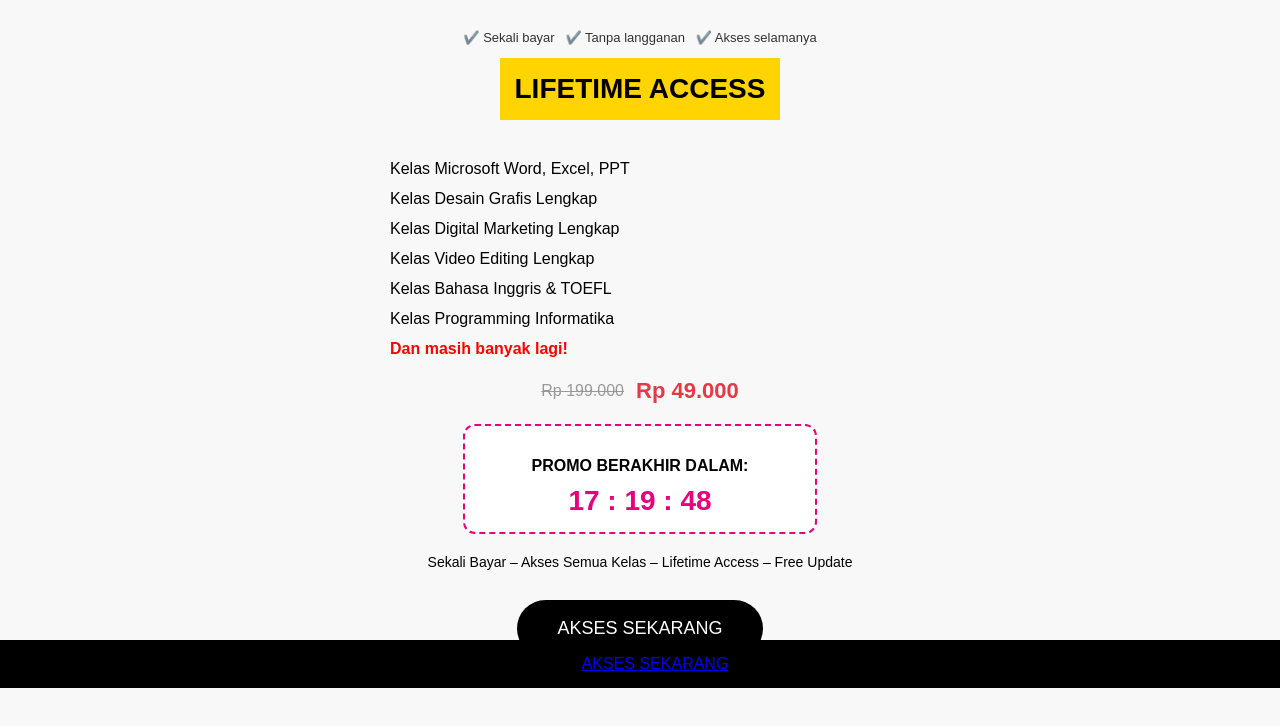
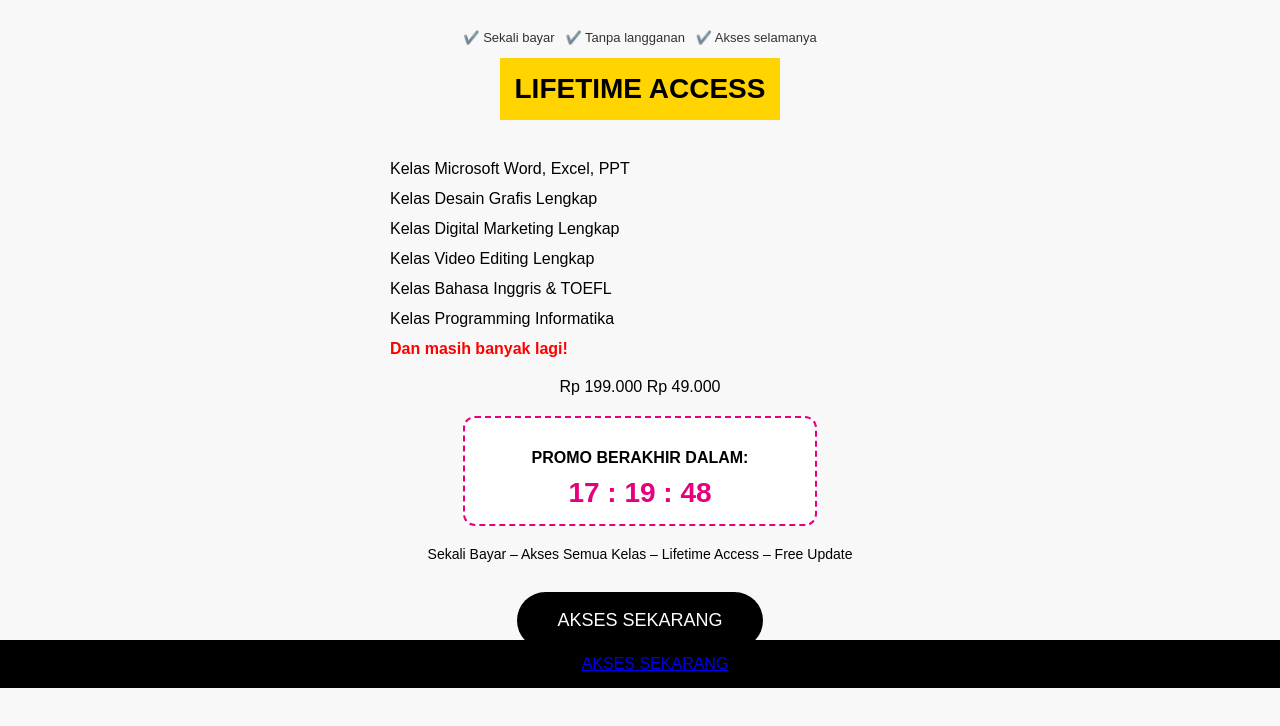
Before and after one commit to hercapintar-hash/Skill-PH-versi-5T, a plain HTML site: page index.html in a window 1280 px wide. Shown: the part 212-938 px from the top of the page. Drawn offline with Linux system fonts and the light colour scheme.

Commit message:
Remove price box and related styles
Removed price-related styles from the CSS file.

```diff
--- a/style.css
+++ b/style.css
@@ -184,28 +184,3 @@ https://wa.me/6281318990613?text=Saya%20ingin%20akses%20Skillpedia%20Lifetime%20
   display: none;
   z-index: 999;
 }
-.price-box {
-  display: flex;
-  gap: 12px;
-  align-items: center;
-  justify-content: center;
-  margin: 10px 0;
-}
-
-.old-price {
-  color: #999;
-  text-decoration: line-through;
-  font-size: 16px;
-}
-
-.new-price {
-  color: #e63946;
-  font-size: 22px;
-  font-weight: bold;
-}
-
-.price-note {
-  color: #e63946;
-  font-weight: 600;
-  font-size: 14px;
-}
```
